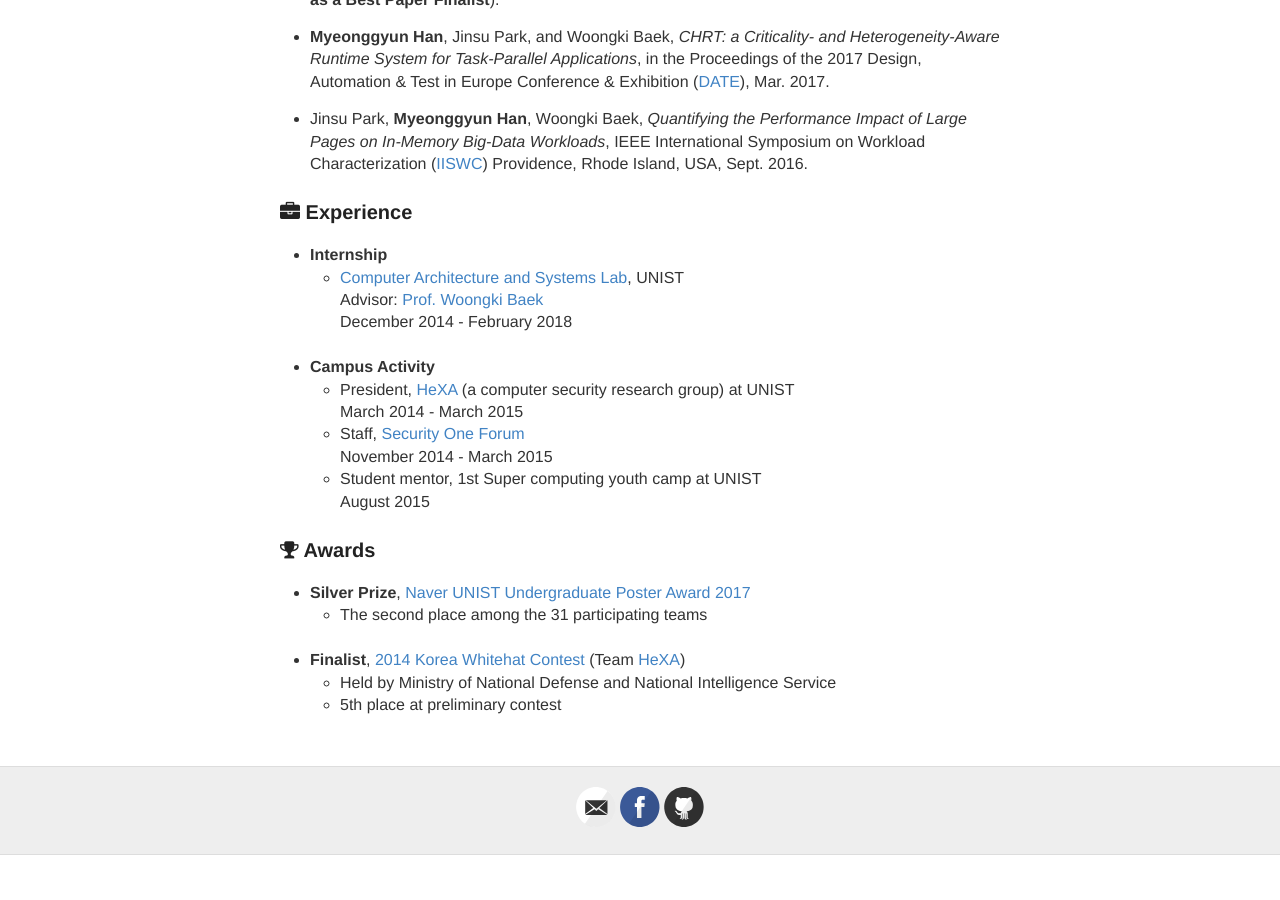
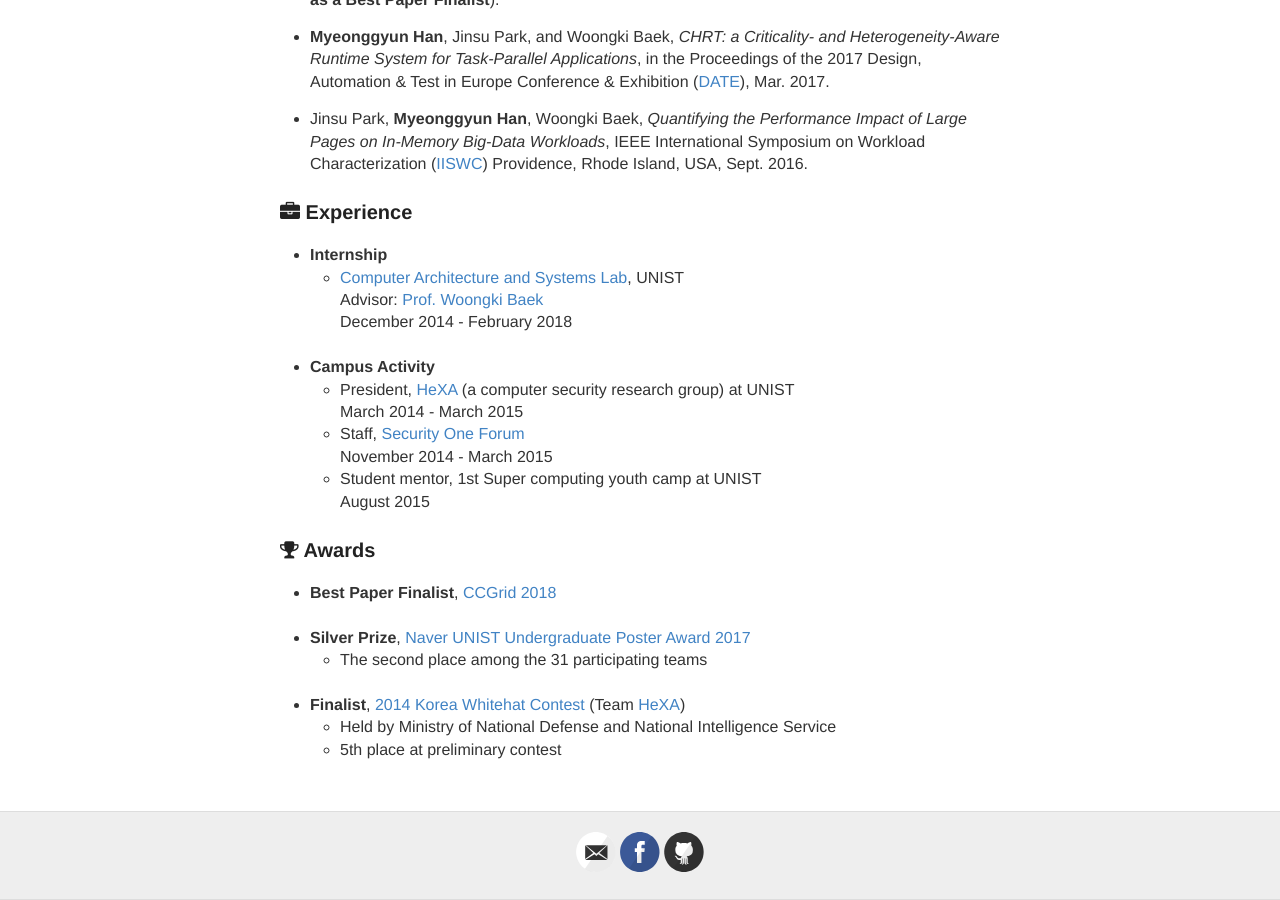
Before and after one commit to myeonggyunhan/myeonggyunhan.github.io, a Jekyll site: the page built from _posts/2018-06-23-Profile.md, in a window 1280 px wide and 900 px high, scrolled down 948 px. Built offline with Jekyll 4.4.1, drawn with Linux system fonts in a browser that asks for light colours; nearby versions of some CDN libraries; before the commit the page ends 1803 px from its top, so only the background shows below that.

Commit message:
Add awards (best paper finalist at CCGrid'18)

```diff
--- a/_posts/2018-06-23-Profile.md
+++ b/_posts/2018-06-23-Profile.md
@@ -47,6 +47,8 @@ Ulsan, South Korea.
       August 2015
 
 ### <i class="fa fa-trophy"></i> Awards
+  - **Best Paper Finalist**, [CCGrid 2018](https://ccgrid2018.seas.gwu.edu/)
+<br>
   - **Silver Prize**, [Naver UNIST Undergraduate Poster Award 2017](http://cse.unist.ac.kr/11-24/)
     + The second place among the 31 participating teams
 <br>
```
Also changed, not shown: 6 other files.
